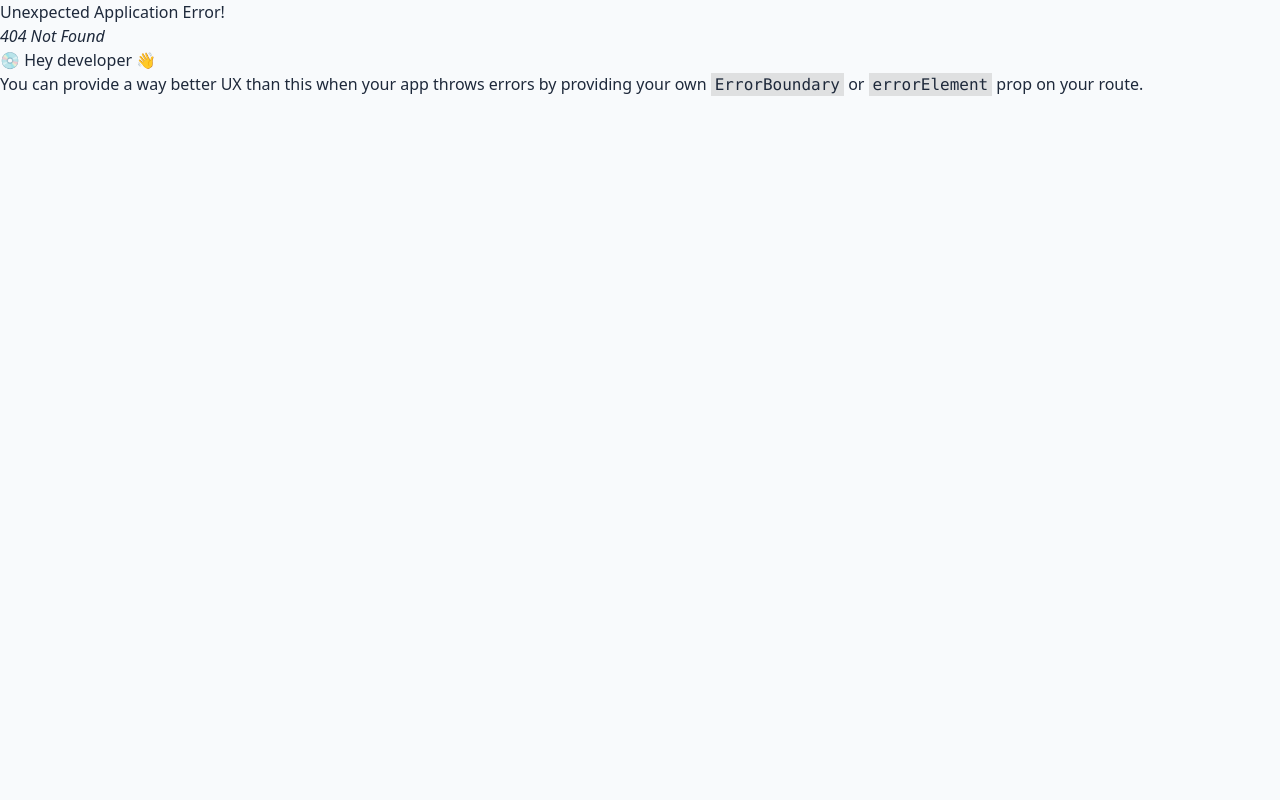
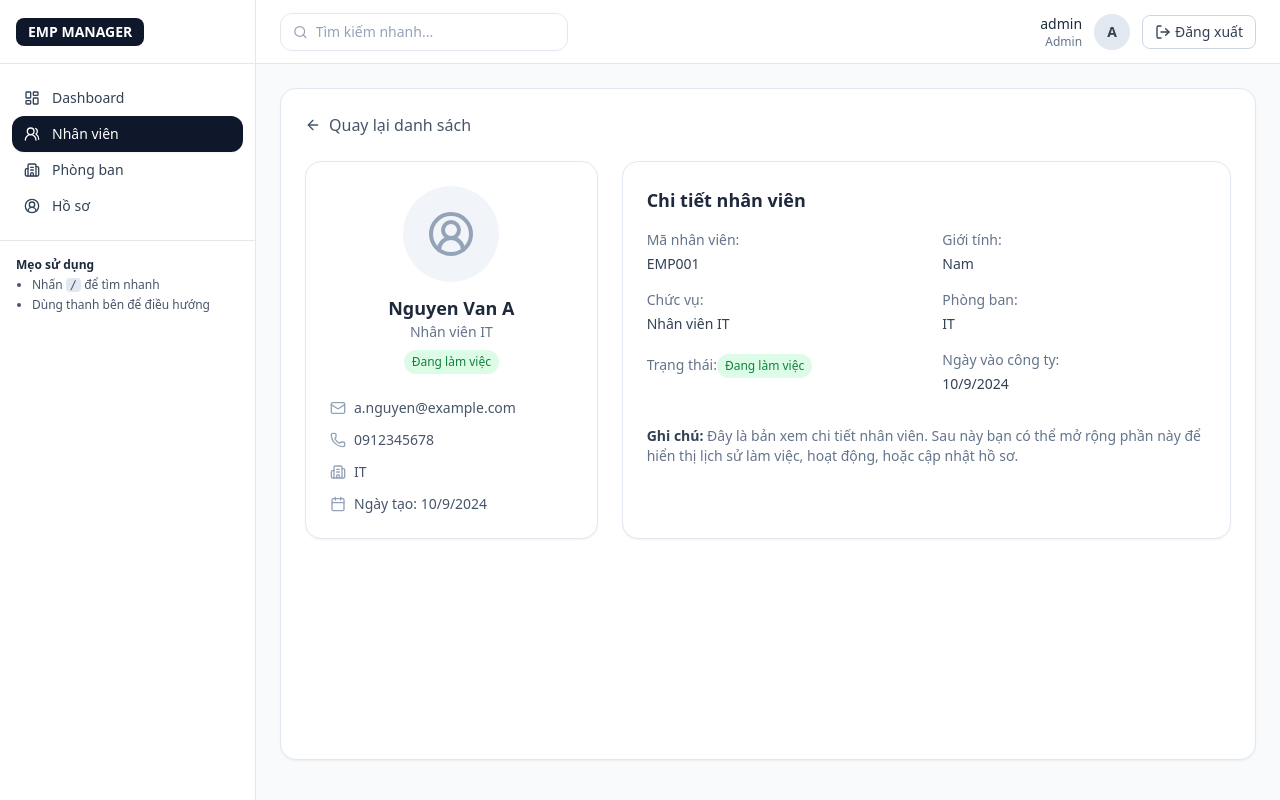
Before and after one commit to Spidermeoz/employees_management, a React app in the folder frontend/: page /app/employees/1 in a window 1280 px wide. Before the commit this address had no page. Built offline with nearby package versions, Linux system fonts and the light colour scheme; the HTML template or start-up script is replaced by a standard one.

Commit message:
Trang EmployeeDetail

```diff
--- a/frontend/src/pages/employees/EmployeeDetail.tsx
+++ b/frontend/src/pages/employees/EmployeeDetail.tsx
@@ -0,0 +1,166 @@
+import { useEffect, useState } from "react";
+import { useParams, useNavigate } from "react-router-dom";
+import { ArrowLeft, Mail, Phone, Calendar, Building2, UserCircle2 } from "lucide-react";
+import employeesData from "../../mock/employees.json";
+
+interface Employee {
+  id: number;
+  code: string;
+  full_name: string;
+  email: string;
+  phone: string;
+  gender: string;
+  position: string;
+  status: string;
+  department: string;
+  created_at: string;
+}
+
+export default function EmployeeDetail() {
+  const { id } = useParams<{ id: string }>();
+  const navigate = useNavigate();
+  const [employee, setEmployee] = useState<Employee | null>(null);
+
+  useEffect(() => {
+    // Giả lập lấy dữ liệu từ JSON mock
+    const found = (employeesData as Employee[]).find(
+      (e) => e.id === Number(id)
+    );
+    setEmployee(found || null);
+  }, [id]);
+
+  if (!employee) {
+    return (
+      <div className="flex flex-col items-center justify-center h-96 text-slate-500">
+        <p>Không tìm thấy thông tin nhân viên.</p>
+        <button
+          onClick={() => navigate(-1)}
+          className="mt-3 rounded-lg border px-4 py-2 text-sm font-medium text-slate-700 hover:bg-slate-50"
+        >
+          ← Quay lại
+        </button>
+      </div>
+    );
+  }
+
+  return (
+    <div className="space-y-6">
+      {/* Header */}
+      <div className="flex items-center justify-between">
+        <button
+          onClick={() => navigate(-1)}
+          className="inline-flex items-center gap-2 text-slate-600 hover:text-slate-800"
+        >
+          <ArrowLeft className="h-4 w-4" />
+          Quay lại danh sách
+        </button>
+      </div>
+
+      {/* Thông tin chính */}
+      <div className="grid grid-cols-1 gap-6 lg:grid-cols-3">
+        {/* Thông tin bên trái */}
+        <div className="rounded-2xl border border-slate-200 bg-white p-6 shadow-sm lg:col-span-1">
+          <div className="flex flex-col items-center text-center">
+            <div className="flex h-24 w-24 items-center justify-center rounded-full bg-slate-100">
+              <UserCircle2 className="h-12 w-12 text-slate-400" />
+            </div>
+            <h2 className="mt-3 text-lg font-semibold text-slate-800">
+              {employee.full_name}
+            </h2>
+            <p className="text-sm text-slate-500">{employee.position}</p>
+            <p
+              className={`mt-2 inline-flex items-center rounded-full px-2 py-1 text-xs font-medium ${
+                employee.status === "active"
+                  ? "bg-green-100 text-green-700"
+                  : "bg-red-100 text-red-700"
+              }`}
+            >
+              {employee.status === "active" ? "Đang làm việc" : "Tạm nghỉ việc"}
+            </p>
+          </div>
+
+          <div className="mt-6 space-y-3 text-sm text-slate-600">
+            <div className="flex items-center gap-2">
+              <Mail className="h-4 w-4 text-slate-400" />
+              <span>{employee.email}</span>
+            </div>
+            <div className="flex items-center gap-2">
+              <Phone className="h-4 w-4 text-slate-400" />
+              <span>{employee.phone || "Chưa cập nhật"}</span>
+            </div>
+            <div className="flex items-center gap-2">
+              <Building2 className="h-4 w-4 text-slate-400" />
+              <span>{employee.department}</span>
+            </div>
+            <div className="flex items-center gap-2">
+              <Calendar className="h-4 w-4 text-slate-400" />
+              <span>
+                Ngày tạo:{" "}
+                {new Date(employee.created_at).toLocaleDateString("vi-VN")}
+              </span>
+            </div>
+          </div>
+        </div>
+
+        {/* Thông tin chi tiết bên phải */}
+        <div className="lg:col-span-2 rounded-2xl border border-slate-200 bg-white p-6 shadow-sm">
+          <h3 className="text-lg font-semibold text-slate-800 mb-4">
+            Chi tiết nhân viên
+          </h3>
+          <div className="grid grid-cols-1 sm:grid-cols-2 gap-x-8 gap-y-4 text-sm text-slate-700">
+            <div>
+              <span className="font-medium text-slate-500">Mã nhân viên:</span>
+              <p className="mt-1">{employee.code}</p>
+            </div>
+            <div>
+              <span className="font-medium text-slate-500">Giới tính:</span>
+              <p className="mt-1 capitalize">
+                {employee.gender === "male"
+                  ? "Nam"
+                  : employee.gender === "female"
+                  ? "Nữ"
+                  : "Khác"}
+              </p>
+            </div>
+            <div>
+              <span className="font-medium text-slate-500">Chức vụ:</span>
+              <p className="mt-1">{employee.position}</p>
+            </div>
+            <div>
+              <span className="font-medium text-slate-500">Phòng ban:</span>
+              <p className="mt-1">{employee.department}</p>
+            </div>
+            <div>
+              <span className="font-medium text-slate-500">Trạng thái:</span>
+              <p
+                className={`mt-1 inline-block rounded-full px-2 py-1 text-xs font-medium ${
+                  employee.status === "active"
+                    ? "bg-green-100 text-green-700"
+                    : "bg-red-100 text-red-700"
+                }`}
+              >
+                {employee.status === "active" ? "Đang làm việc" : "Tạm nghỉ"}
+              </p>
+            </div>
+            <div>
+              <span className="font-medium text-slate-500">Ngày vào công ty:</span>
+              <p className="mt-1">
+                {employee.created_at
+                  ? new Date(employee.created_at).toLocaleDateString("vi-VN")
+                  : "Chưa cập nhật"}
+              </p>
+            </div>
+          </div>
+
+          <div className="mt-8 text-sm text-slate-500">
+            <p>
+              <span className="font-semibold text-slate-700">Ghi chú:</span> Đây là
+              bản xem chi tiết nhân viên. Sau này bạn có thể mở rộng phần này để
+              hiển thị lịch sử làm việc, hoạt động, hoặc cập nhật hồ sơ.
+            </p>
+          </div>
+        </div>
+      </div>
+    </div>
+  );
+}
--- a/frontend/src/pages/employees/EmployeeList.tsx
+++ b/frontend/src/pages/employees/EmployeeList.tsx
@@ -1,5 +1,6 @@
 import { useEffect, useState, useMemo } from "react";
-import { Search, Plus, Pencil, Trash2, Filter } from "lucide-react";
+import { useNavigate } from "react-router-dom";
+import { Search, Plus, Pencil, Trash2, Filter, Eye } from "lucide-react";
 import employeesData from "../../mock/employees.json"; // mock data file
 
 interface Employee {
@@ -20,6 +21,8 @@ export default function EmployeeList() {
   const [search, setSearch] = useState("");
   const [filterStatus, setFilterStatus] = useState("all");
 
+  const navigate = useNavigate();
+
   useEffect(() => {
     setEmployees(employeesData as Employee[]);
   }, []);
@@ -30,8 +33,7 @@ export default function EmployeeList() {
         e.full_name.toLowerCase().includes(search.toLowerCase()) ||
         e.email.toLowerCase().includes(search.toLowerCase()) ||
         e.code.toLowerCase().includes(search.toLowerCase());
-      const matchesStatus =
-        filterStatus === "all" || e.status === filterStatus;
+      const matchesStatus = filterStatus === "all" || e.status === filterStatus;
       return matchesSearch && matchesStatus;
     });
   }, [employees, search, filterStatus]);
@@ -44,15 +46,18 @@ export default function EmployeeList() {
 
   return (
     <div className="space-y-6">
+      {/* Header */}
       <div className="flex flex-col justify-between gap-4 sm:flex-row sm:items-center">
-        <h1 className="text-2xl font-semibold text-slate-800">Danh sách nhân viên</h1>
+        <h1 className="text-2xl font-semibold text-slate-800">
+          Danh sách nhân viên
+        </h1>
 
         <button className="inline-flex items-center gap-2 rounded-xl bg-slate-900 px-4 py-2 text-sm font-medium text-white shadow hover:bg-slate-800">
           <Plus className="h-4 w-4" /> Thêm nhân viên
         </button>
       </div>
 
-      {/* Search + Filter bar */}
+      {/* Search + Filter */}
       <div className="flex flex-col gap-3 rounded-2xl border bg-white p-4 shadow-sm sm:flex-row sm:items-center sm:justify-between">
         <div className="flex w-full max-w-sm items-center gap-2 rounded-xl border px-3 py-2">
           <Search className="h-4 w-4 text-slate-400" />
@@ -95,17 +100,23 @@ export default function EmployeeList() {
           <tbody>
             {filtered.length === 0 && (
               <tr>
-                <td colSpan={7} className="px-4 py-6 text-center text-slate-500">
+                <td
+                  colSpan={7}
+                  className="px-4 py-6 text-center text-slate-500"
+                >
                   Không có nhân viên nào phù hợp.
                 </td>
               </tr>
             )}
+
             {filtered.map((emp) => (
               <tr
                 key={emp.id}
                 className="border-t hover:bg-slate-50 transition-colors"
               >
-                <td className="px-4 py-3 font-medium text-slate-800">{emp.code}</td>
+                <td className="px-4 py-3 font-medium text-slate-800">
+                  {emp.code}
+                </td>
                 <td className="px-4 py-3">{emp.full_name}</td>
                 <td className="px-4 py-3">{emp.email}</td>
                 <td className="px-4 py-3">{emp.department}</td>
@@ -121,13 +132,29 @@ export default function EmployeeList() {
                     {emp.status === "active" ? "Hoạt động" : "Tạm nghỉ"}
                   </span>
                 </td>
-                <td className="px-4 py-3 text-right">
-                  <button className="inline-flex items-center gap-1 rounded-lg px-2 py-1 text-sm text-blue-600 hover:bg-blue-50">
+                <td className="px-4 py-3 text-right space-x-1">
+                  {/* 👁 Nút xem chi tiết */}
+                  <button
+                    onClick={() => navigate(`/app/employees/${emp.id}`)}
+                    className="inline-flex items-center gap-1 rounded-lg px-2 py-1 text-sm text-slate-700 hover:bg-slate-100"
+                    title="Xem chi tiết"
+                  >
+                    <Eye className="h-4 w-4" />
+                  </button>
+
+                  {/* ✏️ Nút chỉnh sửa */}
+                  <button
+                    className="inline-flex items-center gap-1 rounded-lg px-2 py-1 text-sm text-blue-600 hover:bg-blue-50"
+                    title="Chỉnh sửa"
+                  >
                     <Pencil className="h-4 w-4" />
                   </button>
+
+                  {/* 🗑 Nút xóa */}
                   <button
                     onClick={() => handleDelete(emp.id)}
                     className="inline-flex items-center gap-1 rounded-lg px-2 py-1 text-sm text-red-600 hover:bg-red-50"
+                    title="Xóa nhân viên"
                   >
                     <Trash2 className="h-4 w-4" />
                   </button>
--- a/frontend/src/router/index.tsx
+++ b/frontend/src/router/index.tsx
@@ -4,7 +4,7 @@ import MainLayout from "../layouts/MainLayout";
 import Dashboard from "../pages/dashboard/Dashboard";
 import EmployeeList from "../pages/employees/EmployeeList";
 // import EmployeeForm from "../pages/employees/EmployeeForm";
-// import EmployeeDetail from "../pages/employees/EmployeeDetail";
+import EmployeeDetail from "../pages/employees/EmployeeDetail";
 // import DepartmentList from "../pages/departments/DepartmentList";
 // import Profile from "../pages/profile/Profile";
 
@@ -16,7 +16,7 @@ export const router = createBrowserRouter([
     children: [
       { path: "dashboard", element: <Dashboard /> },
       { path: "employees", element: <EmployeeList /> },
-    //   { path: "employees/:id", element: <EmployeeDetail /> },
+      { path: "employees/:id", element: <EmployeeDetail /> },
     //   { path: "employees/new", element: <EmployeeForm /> },
     //   { path: "departments", element: <DepartmentList /> },
     //   { path: "profile", element: <Profile /> }
```
